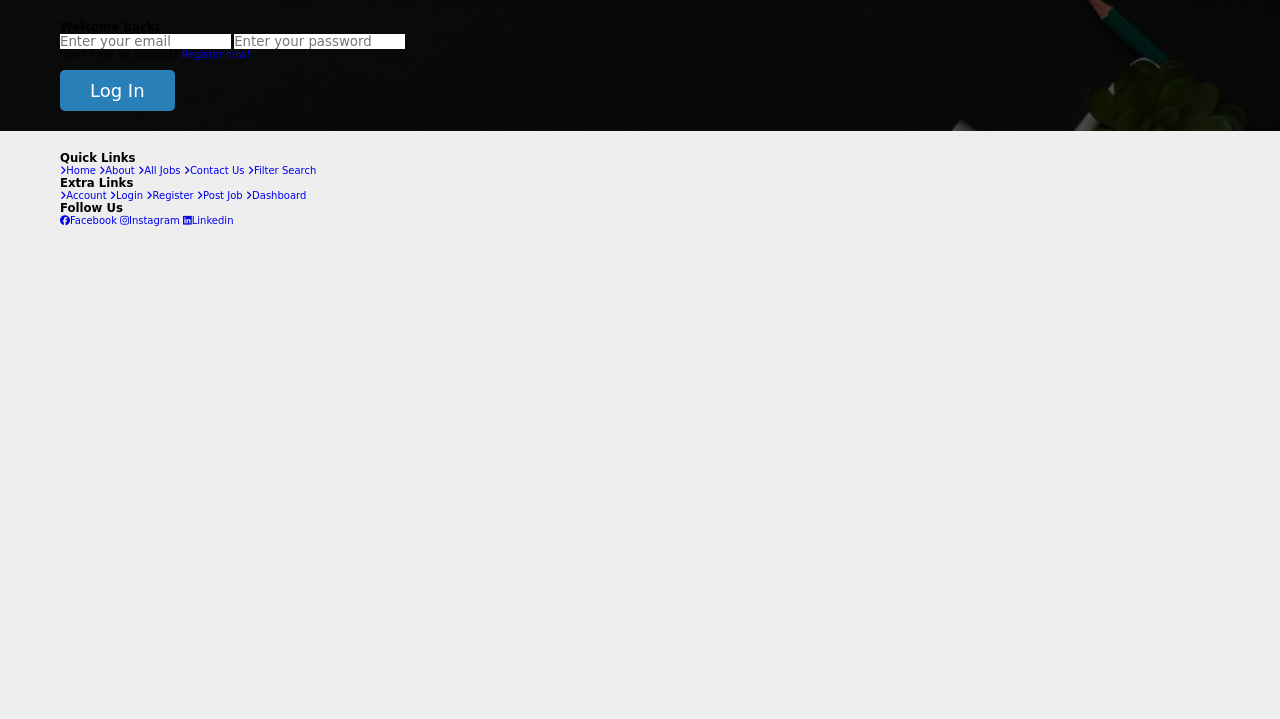
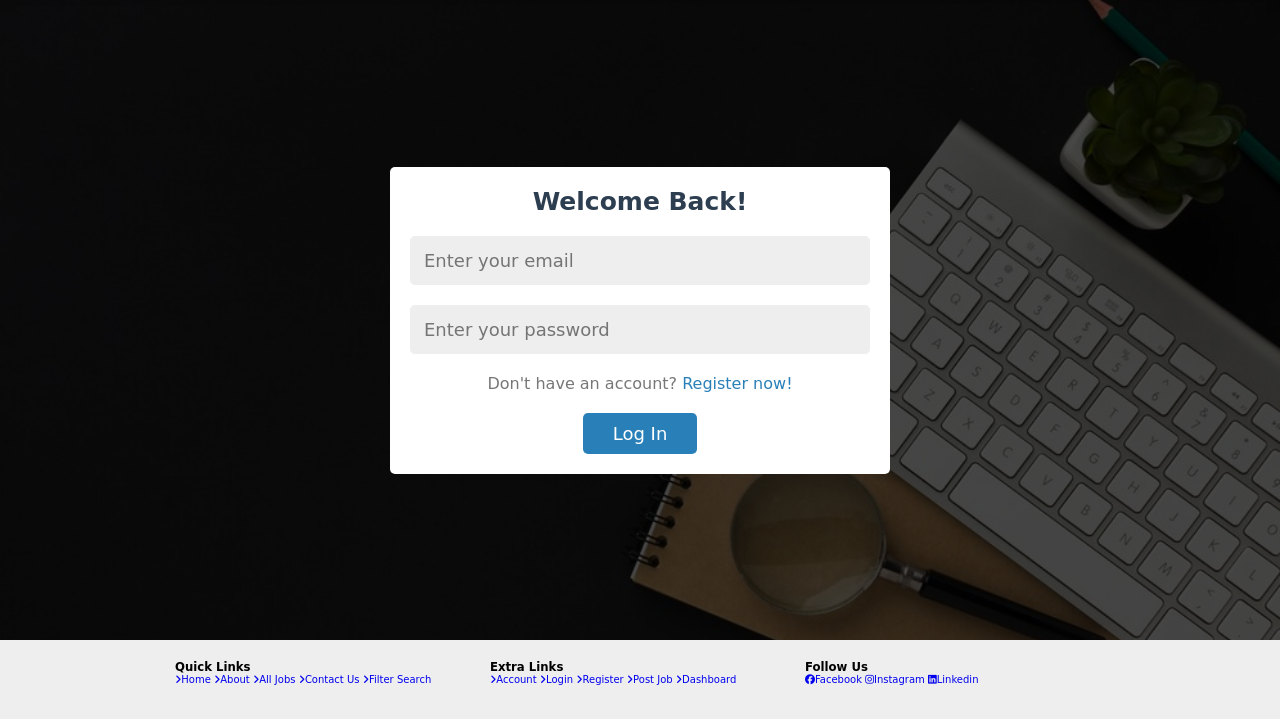
Before and after one commit to Kanit5/Job-Finder, a PHP site: page /account.html in a window 1280 px wide. Shown: the part 81-800 px from the top of the page. Run offline with PHP 8.4, Linux system fonts and the light colour scheme; some libraries are stand-ins or nearby versions.

Commit message:
joni update

```diff
--- a/style.css
+++ b/style.css
@@ -647,3 +647,68 @@ object-fit: cover;
     background-attachment: fixed;
     background-blend-mode: color;
   }
+
+  .account-form-container .account-form{
+    min-height: 80vh;
+    display: flex;
+    align-items: center;
+    justify-content: center;
+  }
+
+  .account-form-container .account-form form{
+    background-color: var(--white);
+    border-radius: .5rem;
+    padding: 2rem;
+    width: 50rem;
+    text-align: center;
+  }
+
+  .account-form-container .account-form form h3{
+    font-size: 2.5rem;
+    color: var(--black);
+    text-transform: capitalize;
+    margin-bottom: 1rem;
+  }
+
+  .account-form-container .account-form form .input{
+    width: 100%;
+    margin: 1rem 0;
+    font-size: 1.8rem;
+    padding: 1.4rem;
+    background-color: var(--light-bg);
+    border-radius: .5rem;
+  }
+
+  .account-form-container .account-form form p{
+    padding: 1rem 0;
+    font-size: 1.6rem;
+    color: var(--light-color);
+  }
+
+  .account-form-container .account-form form p a{
+    color: var(--main-color);
+  }
+
+  .account-form-container .account-form form p a:hover{
+    color: var(--black);
+    text-decoration: underline;
+  }
+
+
+
+
+
+
+
+
+
+
+
+
+  .footer .grid{
+    display: grid;
+    grid-template-columns: repeat(auto-fit, 30rem);
+    gap: 1.5rem;
+    justify-content: center;
+    align-items: flex-start;
+  }
```
